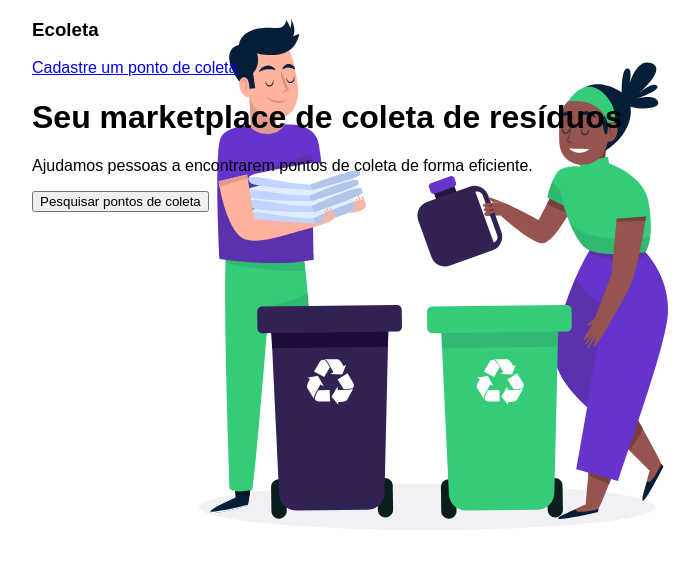
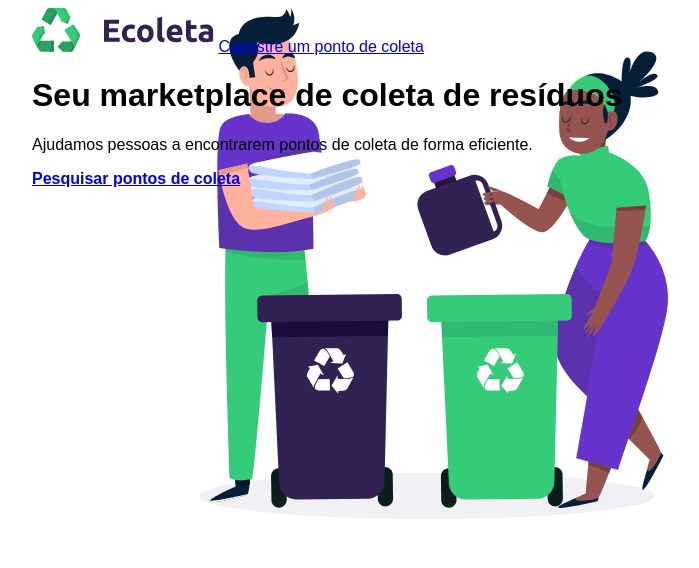
Before and after one commit to RayzaOliveira/ecoleta, a plain HTML site: page index.html in a window 1280 px wide. Shown: the whole page, without its empty margins (58-757 px from the left). Drawn offline with Linux system fonts and the light colour scheme.

Commit message:
finalização da landing page

```diff
--- a/index.html
+++ b/index.html
@@ -12,9 +12,9 @@
 -->
 <head>
     <meta charset="UTF-8"> <!---- <aceita caracter especiais>  -->
-    <meta name="viewport" content="width=device-width, initial-scale=1.0"> <!-- para confg o site-->
+    <meta name="viewport" content="width=device-width, initial-scale=1.0"> <!-- para confg o site responsivo-->
     <title>Ecoleta</title>
-    <link href="https://fonts.googleapis.com/css2?family=Roboto:wght@300;700&display=swap" rel="stylesheet">
+    <link href="https://fonts.googleapis.com/css2?family=Roboto&family=Ubuntu:wght@700&display=swap" rel="stylesheet">
 
     <link rel="stylesheet" href="/styles/main.css">
 
@@ -22,28 +22,26 @@
 <body>
 
     <div id="page-home">
-
         <div class="content">
-
             <header>
-                <h3 class="red">Ecoleta</h3>
-
-                <a href="http://google.com.br">Cadastre um ponto de coleta</a>
-
+                <img src="/assets/logo.svg" alt="Logomarca">
+                <a href="http://google.com.br">
+                    <span></span>
+                    Cadastre um ponto de coleta
+                </a>
             </header>
 
+            <main>
+                <h1 class="red">Seu marketplace de coleta de resíduos</h1>
 
-            <h1 class="red">Seu marketplace de coleta de resíduos</h1>
+                <p>Ajudamos pessoas a encontrarem pontos de coleta de forma eficiente.</p>
+                <a href="#"><span></span><strong> Pesquisar pontos de coleta</a>
+                <!-- <button>Pesquisar pontos de coleta</button> -->
 
-            <p>Ajudamos pessoas a encontrarem pontos de coleta de forma eficiente.</p>
-
-            <button>Pesquisar pontos de coleta</button>
+            </main>
 
         </div>
-
-
     </div>
-
 
 </body>
 </html>
```
